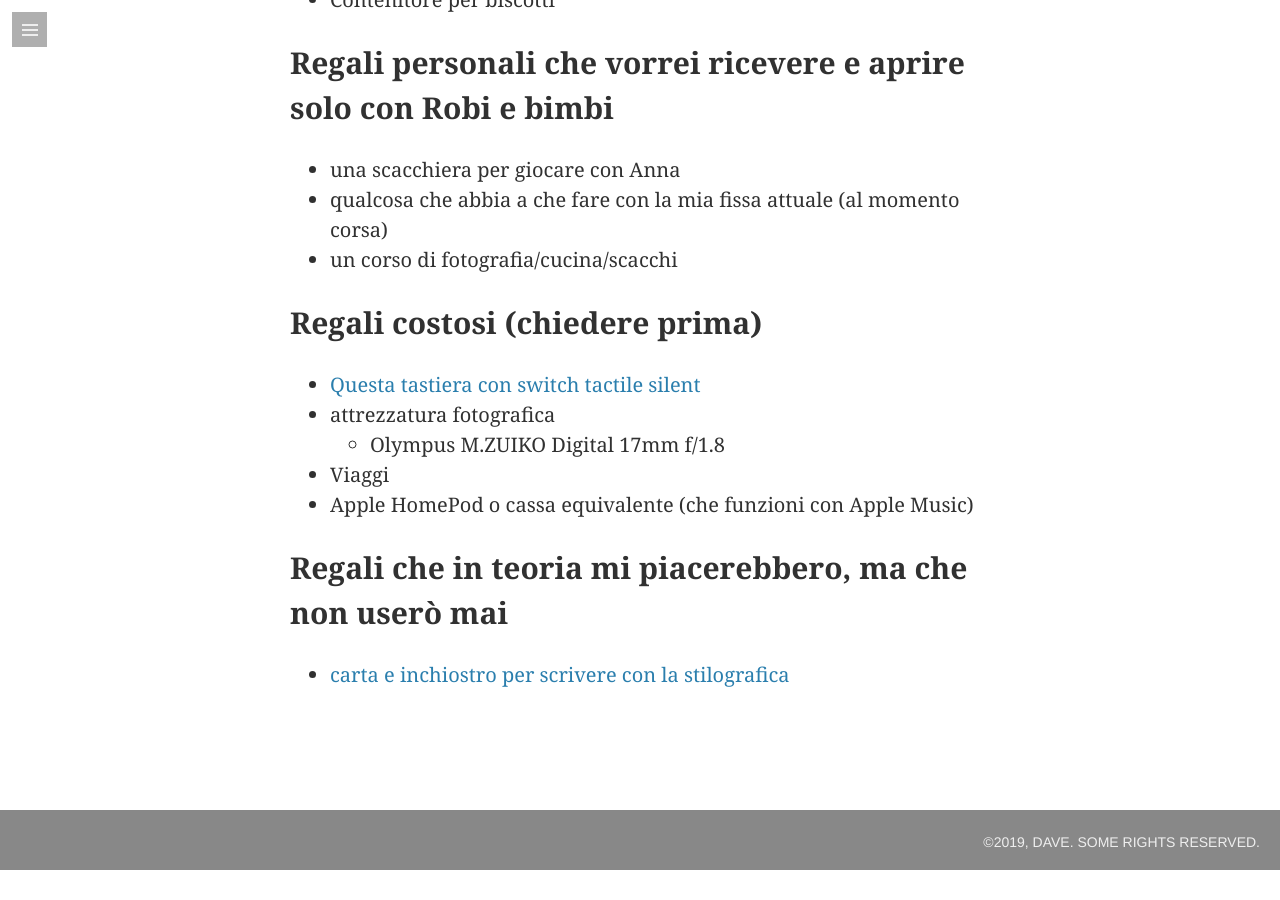
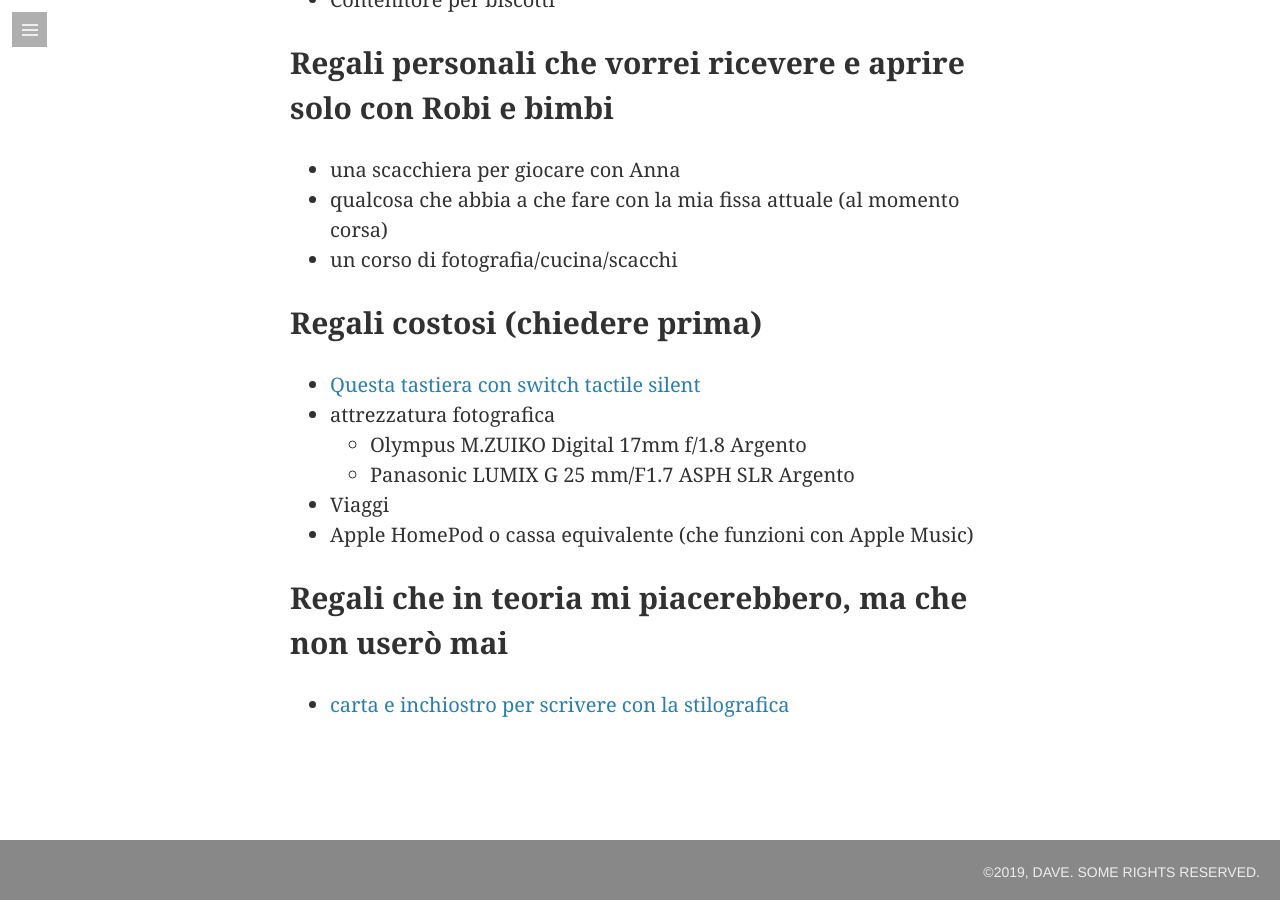
Before and after one commit to davidevernizzi/davidevernizzi.github.io, a Jekyll site: the page built from wishlist/wishlist.md, in a window 1280 px wide and 900 px high, scrolled down 1344 px. Built offline with Jekyll 4.4.1, drawn with Linux system fonts in a browser that asks for light colours; some web fonts are replaced; our own code applies the rules of GitHub Pages for plain Markdown files; before the commit the page ends 2214 px from its top, so only the background shows below that.

Commit message:
Updated WL

```diff
--- a/wishlist/wishlist.md
+++ b/wishlist/wishlist.md
@@ -37,7 +37,8 @@
 
 * [Questa tastiera con switch tactile silent](https://www.trulyergonomic.com/store/truly-ergonomic-perfected-tkl-keyboard)
 * attrezzatura fotografica
-    * Olympus M.ZUIKO Digital 17mm f/1.8
+    * Olympus M.ZUIKO Digital 17mm f/1.8 Argento
+    * Panasonic LUMIX G 25 mm/F1.7 ASPH SLR Argento
 * Viaggi
 * Apple HomePod o cassa equivalente (che funzioni con Apple Music)
 
```
